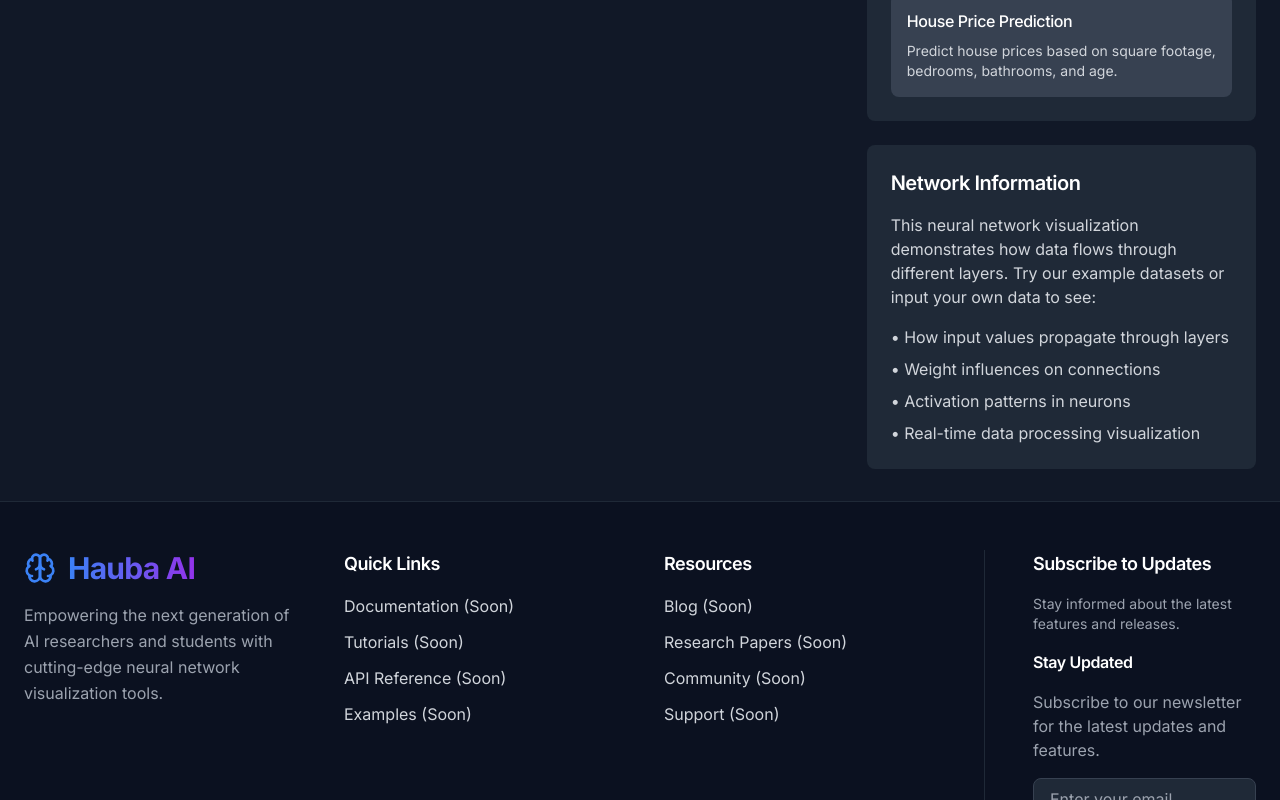
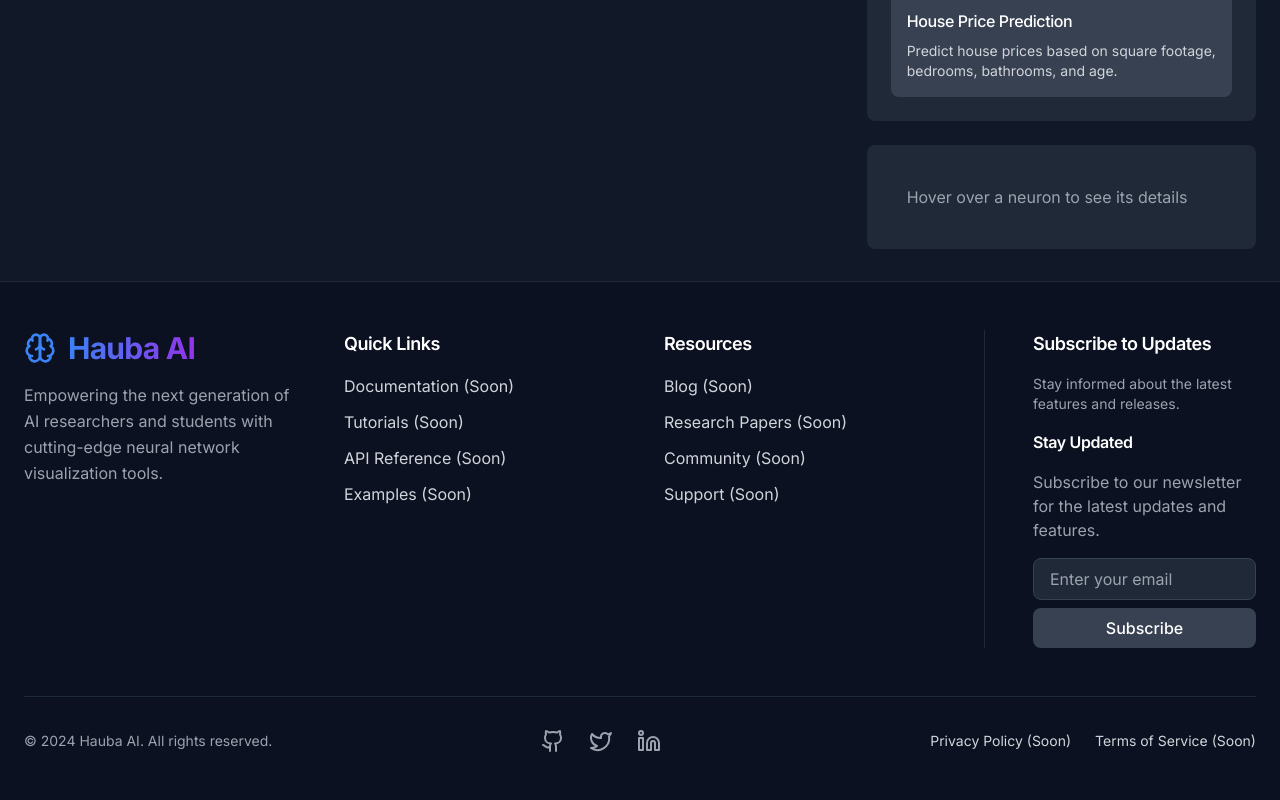
Before and after one commit to NikeGunn/Neural-Network-Analyzer, a React (Vite) app: page / in a window 1280 px wide. Shown: the part 908-1708 px from the top of the page. Built offline with nearby package versions, Linux system fonts and the light colour scheme.

Commit message:
Improved App.js issue

```diff
--- a/src/App.tsx
+++ b/src/App.tsx
@@ -1,17 +1,23 @@
-import React, { useState } from 'react';
+import { useState } from 'react';
 import { Brain, ChevronRight } from 'lucide-react';
 import { NeuralNetwork } from './components/NeuralNetwork';
 import { DataInput } from './components/DataInput';
-import { NetworkInfo } from './components/NetworkInfo';
 import { ExampleSelector } from './components/ExampleSelector';
 import { DataVisualizer } from './components/DataVisualizer';
 import { Footer } from './components/Footer';
+import { NetworkInfo } from './components/NetworkInfo';
 import type { InputData, Example } from './types/neural-network';
 
 function App() {
   const [inputData, setInputData] = useState<InputData | undefined>();
   const [selectedExample, setSelectedExample] = useState<Example>();
   const [processedData, setProcessedData] = useState<InputData[]>([]);
+
+  const networkInfo = {
+    neurons: [],
+    connections: [],
+    activeNeuron: null
+  };
 
   const handleDataSubmit = (data: InputData) => {
     setInputData(data);
@@ -70,17 +76,11 @@ function App() {
             </div>
 
             <div className="bg-gray-800 rounded-lg p-6">
-              <h2 className="text-xl font-semibold mb-4">Network Information</h2>
-              <p className="text-gray-300">
-                This neural network visualization demonstrates how data flows through
-                different layers. Try our example datasets or input your own data to see:
-              </p>
-              <ul className="mt-4 space-y-2 text-gray-300">
-                <li>• How input values propagate through layers</li>
-                <li>• Weight influences on connections</li>
-                <li>• Activation patterns in neurons</li>
-                <li>• Real-time data processing visualization</li>
-              </ul>
+              <NetworkInfo
+                neurons={networkInfo.neurons}
+                connections={networkInfo.connections}
+                activeNeuron={networkInfo.activeNeuron}
+              />
             </div>
           </div>
         </div>
```
